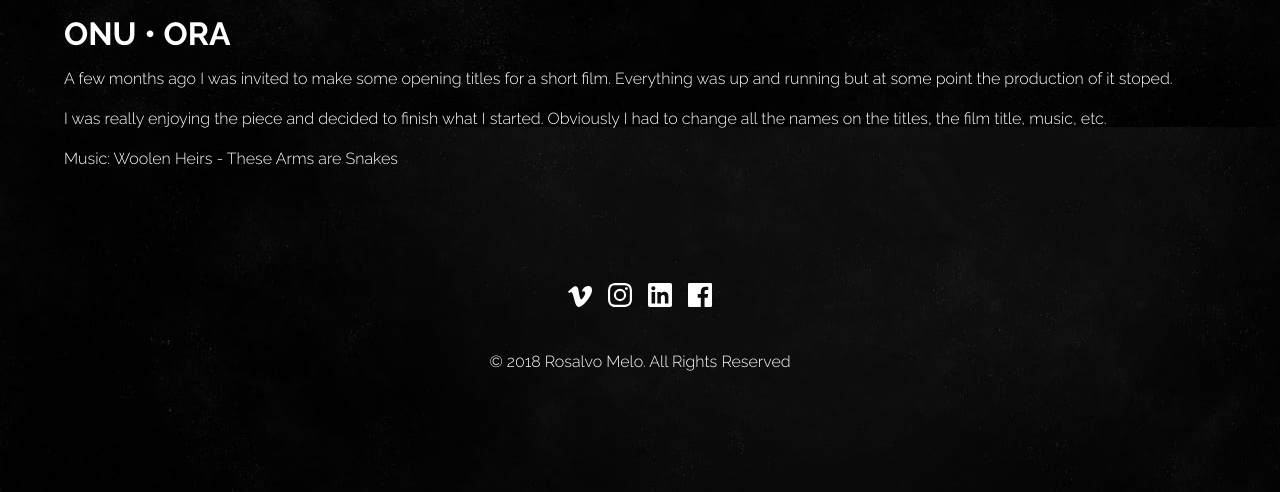
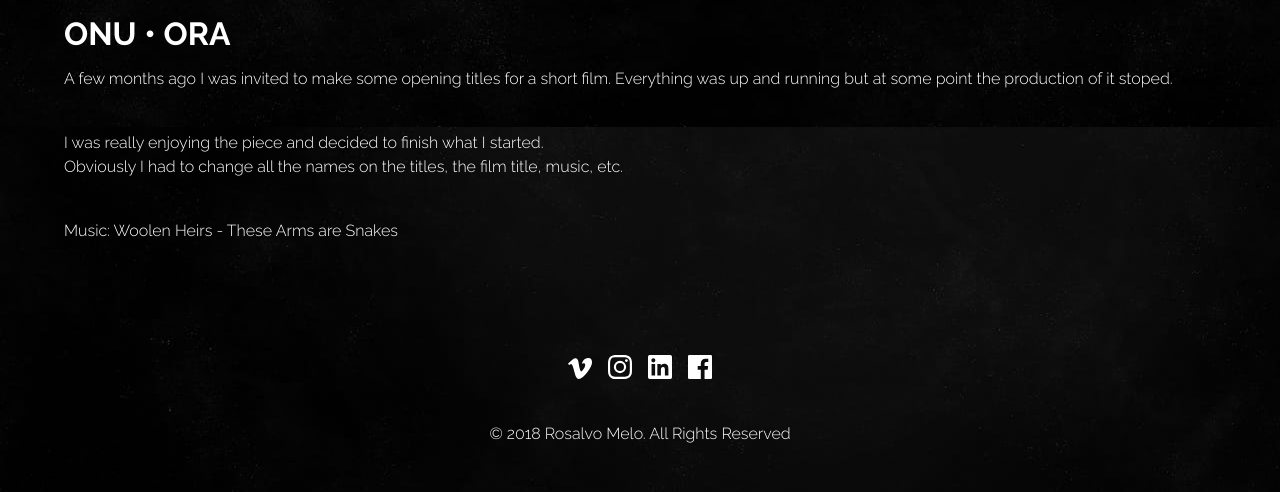
Before and after one commit to luisbraga/rosalvomelo, a Jekyll site: the page built from _projects/onu-star-ora.markdown, in a window 1280 px wide. Shown: the part 946-1438 px from the top of the page. Built offline with Jekyll 4.4.1, drawn with Linux system fonts in a browser that asks for light colours; before the commit the page ends 1366 px from its top, so only the background shows below that; part of the change alters nothing that is shown.

```diff
--- a/_projects/onu-star-ora.markdown
+++ b/_projects/onu-star-ora.markdown
@@ -6,9 +6,9 @@ featured_video: 74885193
 thumbnail_image: "/uploads/ONUORA.jpg"
 ---
 
-A few months ago I was invited to make some opening titles for a short film. Everything was up and running but at some point the production of it stoped.
+A few months ago I was invited to make some opening titles for a short film. Everything was up and running but at some point the production of it stoped.<br>
 
-I was really enjoying the piece and decided to finish what I started.
-Obviously I had to change all the names on the titles, the film title, music, etc.
+<br>I was really enjoying the piece and decided to finish what I started.<br>
+Obviously I had to change all the names on the titles, the film title, music, etc.<br>
 
-Music: Woolen Heirs - These Arms are Snakes
+<br>Music: Woolen Heirs - These Arms are Snakes<br>
```
